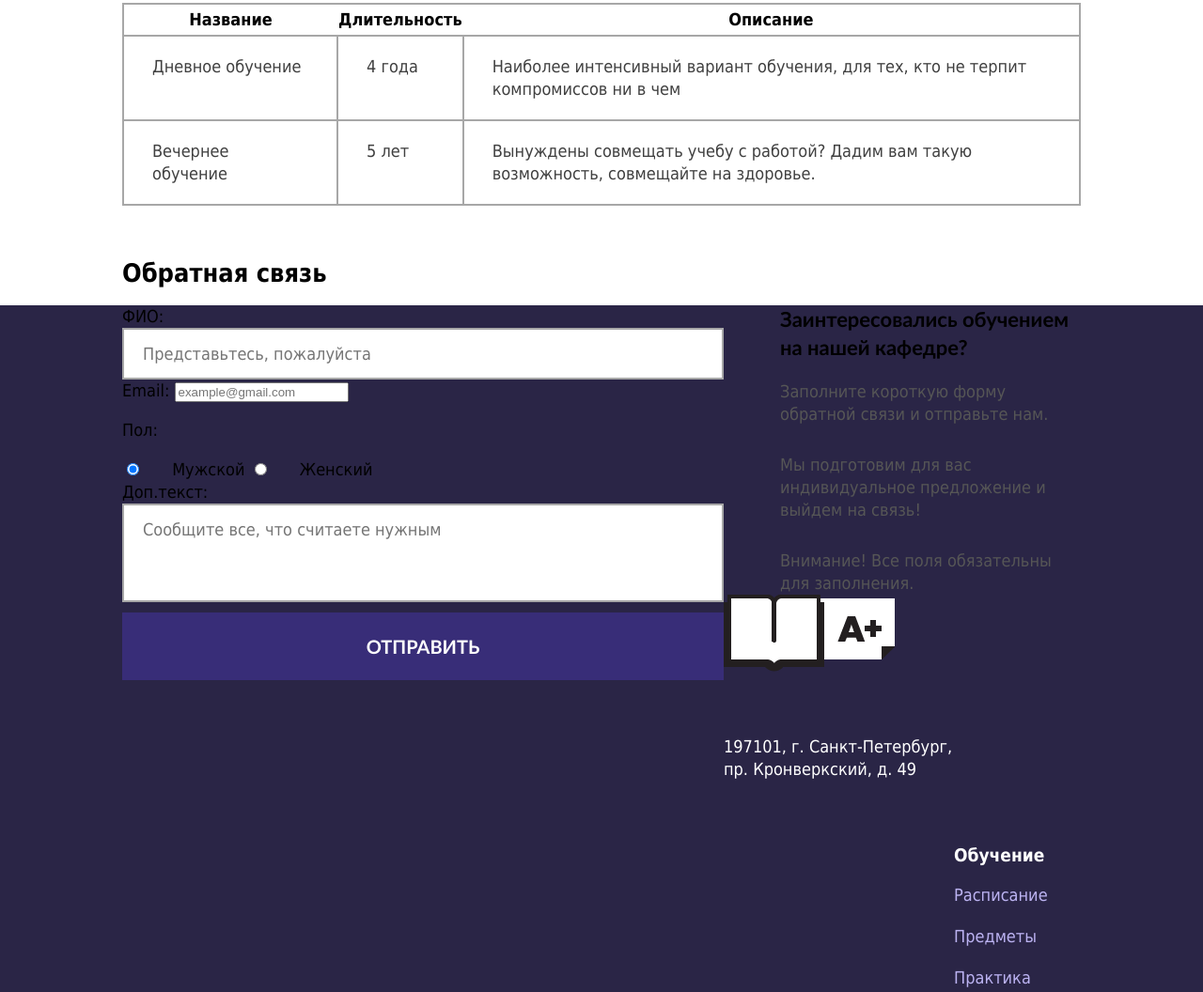
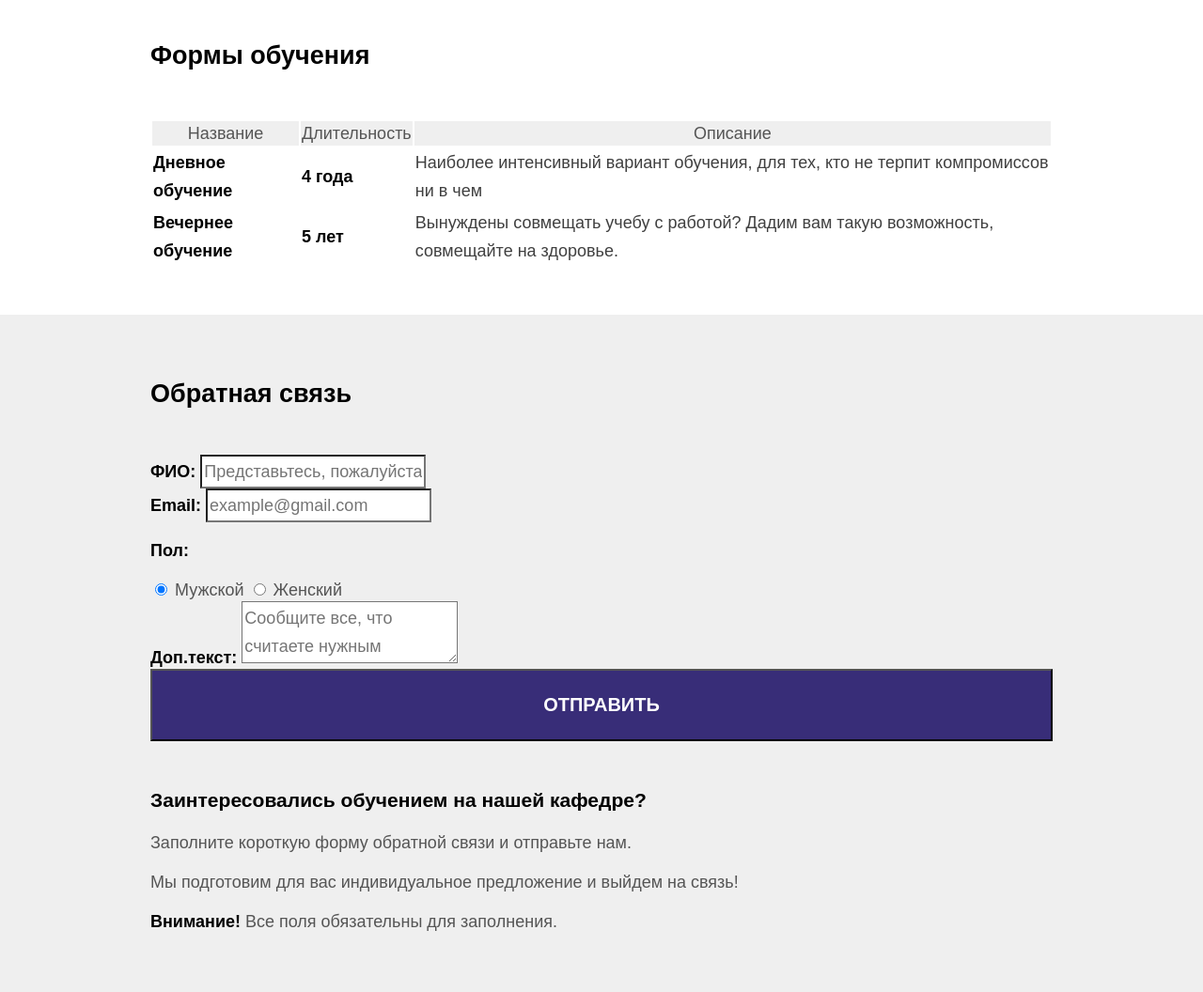
Before and after one commit to PetrovaNina/Edu_landing, a plain HTML site: page index.html in a window 1280 px wide. Shown: the part 1010-2066 px from the top of the page at 94% size. Drawn offline with Linux system fonts and the light colour scheme.

Commit message:
General added

```diff
--- a/css/style.css
+++ b/css/style.css
@@ -1,17 +1,114 @@
+/*  =============== General styles ===============*/
+
+* {
+  box-sizing: border-box;
+}
+
+html {
+  width: 100vw;
+  height: 100%;
+}
+
 body {
-  font-family: Tahoma, Arial, sans-serif;
+  width: 100%;
+  min-height: 100vh;
+  padding: 0;
+  margin: 0;
+  font-family: Arial, sans-serif;
+  font-size: 18px;
+  line-height: 1.65em;
+  color: #ffffff;
+}
+
+main {
+  width: 100%;
+  display: flex;
+  flex-direction: column;
+  justify-content: space-between;
+}
+
+.main-header, #features, #education, #contacts, .main-footer {
+  display: block;
+  padding: 50px 0;
+}
+
+.white-back {
+  font-size: 18px;
+  line-height: 30px;
+  font-weight: 400;
+  color: #404040;
+  background-color: #ffffff;
+}
+
+.purple-back {
+  background-color: #6451d5;
+}
+
+.deep-purple-back {
+  background-color: #2a2546;
+}
+
+.grey-back {
   font-size: 18px;
   line-height: 24px;
-  padding: 0;
-  margin: 0;
+  font-weight: 400;
+  color: #555555;
+  background-color: #efefef;
+}
 
-}
 .container {
-  width: 1020px;
+  max-width: 1020px;
   margin: 0 auto;
   padding: 0 30px;
+  display: flex;
+  flex-wrap: wrap;
+  justify-content: space-between;
+  gap: 30px;
 }
 
+.education-container, .contacts-container {
+  flex-direction: column;
+}
+
+h2, h3:not(.menu-item-heading), .bold {
+  color: #000000;
+}
+
+.bold {
+  font-weight: bold;
+}
+
+.normal {
+  font-weight: normal;
+}
+
+ul {
+  list-style-type: none;
+  padding-left: 0;
+}
+
+a {
+  font-size: inherit;
+  color: #fff;
+  text-decoration: none;
+}
+
+.btn input, textarea {
+  font-family: inherit;
+}
+
+.btn {
+  width: 100%;
+  padding: 25px;
+  font-size: 20px;
+  text-align: center;
+  font-weight: bold;
+  text-transform: uppercase;
+  color: #ffffff;
+  background-color: #382d78;
+}
+
+/*
 .main-header {
   box-sizing: border-box;
   padding: 35px 0 100px;
@@ -346,3 +443,4 @@ body {
   width: 135px;
   padding-right: 0;
 }
+*/
```
